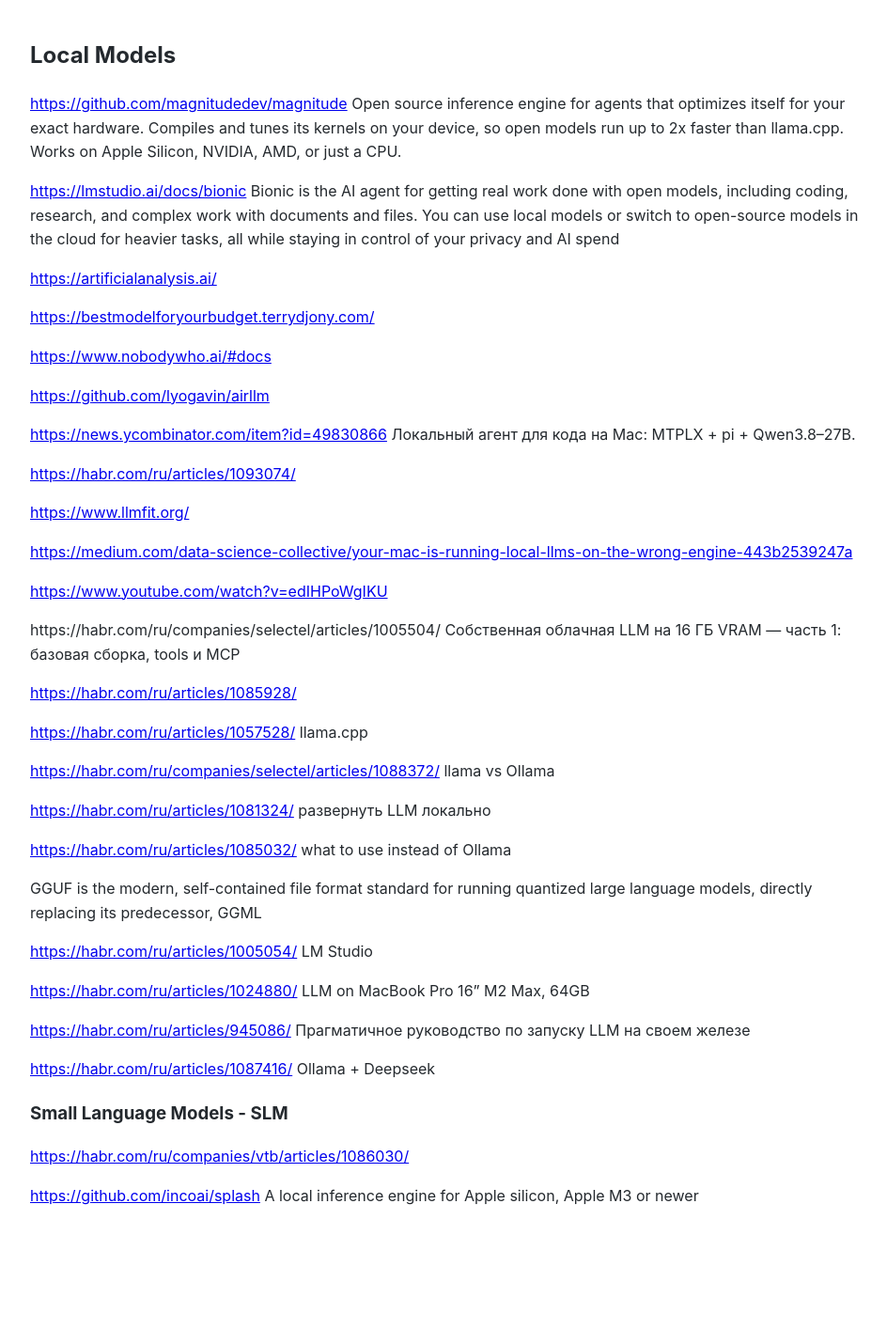
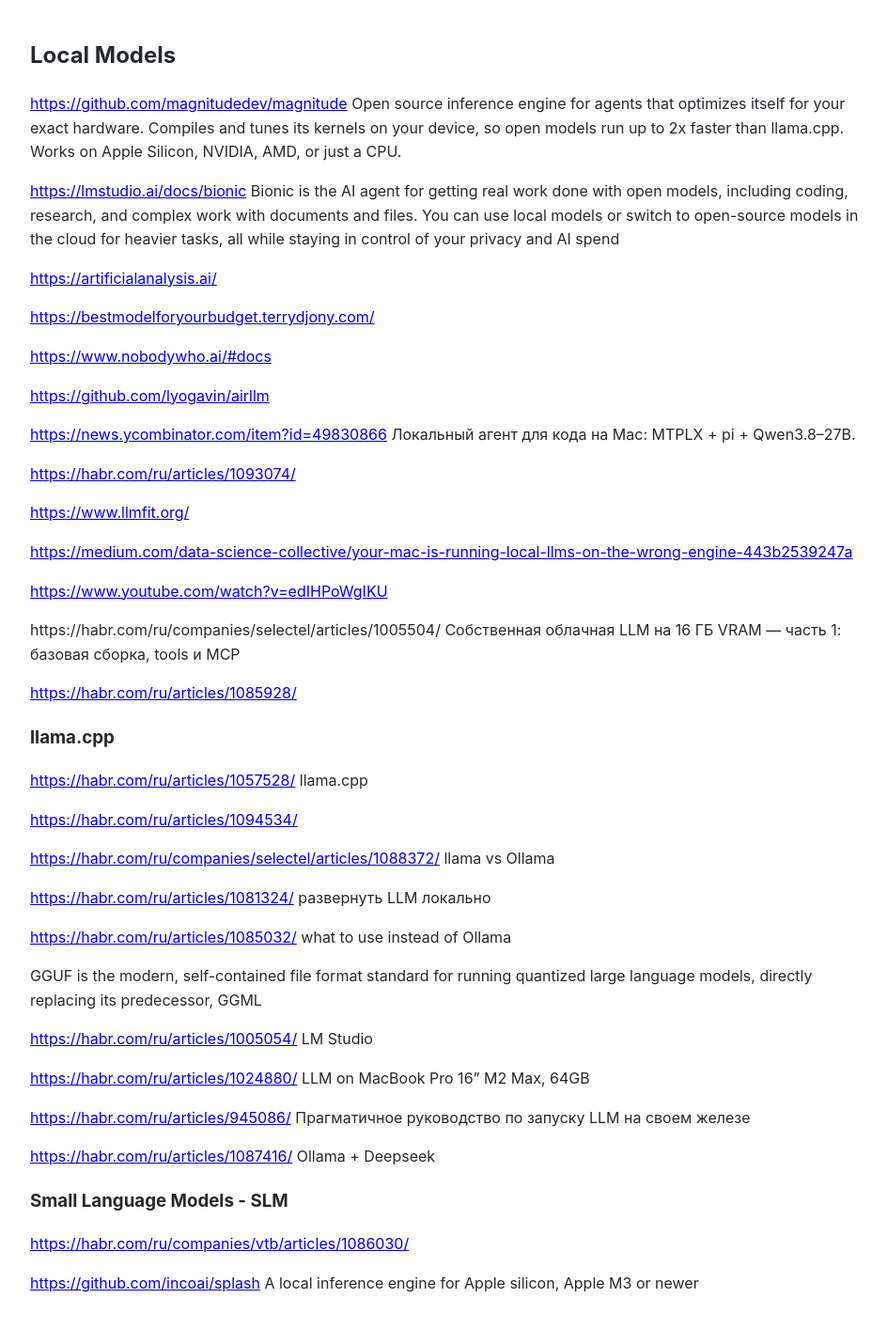
Before and after one commit to Michael-Lubinsky/michael-lubinsky.github.com, a Jekyll site: the page built from ml/local_llm.md, in a window 1280 px wide. Shown: the whole page at 94% size, without its empty margins (158-1102 px from the left). Built offline with Jekyll 4.4.1, drawn with Linux system fonts in a browser that asks for light colours; our own code applies the rules of GitHub Pages for plain Markdown files; before the commit the page ends 1321 px from its top, so only the background shows below that.

Commit message:
Add llama.cpp section with relevant links

```diff
--- a/ml/local_llm.md
+++ b/ml/local_llm.md
@@ -26,7 +26,10 @@
 
 <https://habr.com/ru/articles/1085928/>
 
+### llama.cpp
 <https://habr.com/ru/articles/1057528/>  llama.cpp
+
+<https://habr.com/ru/articles/1094534/>
 
 <https://habr.com/ru/companies/selectel/articles/1088372/> llama vs Ollama
 
```
